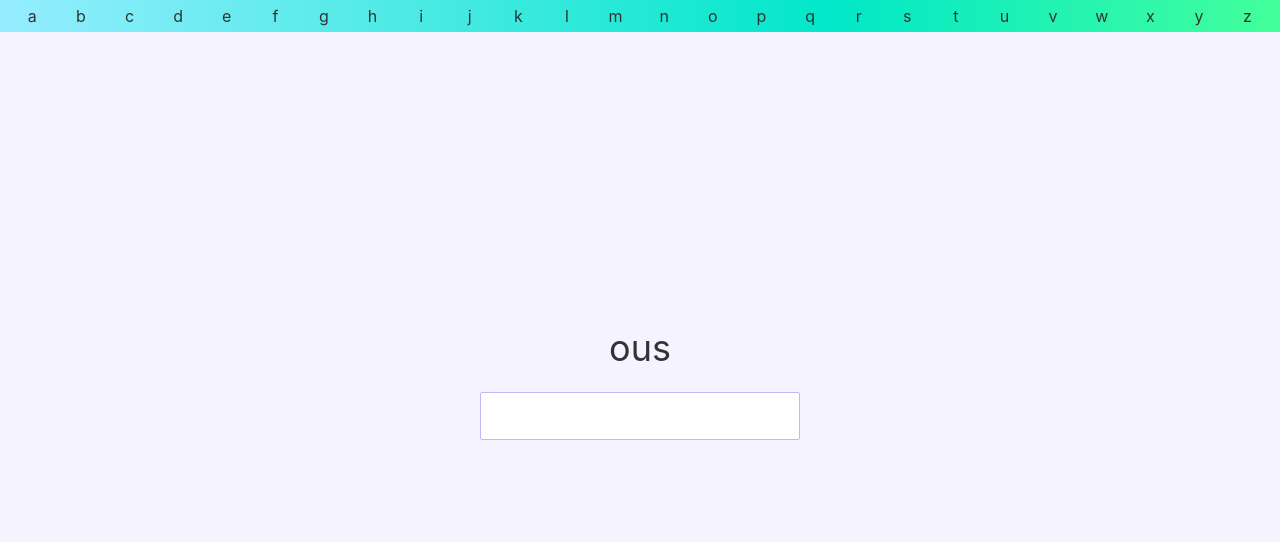
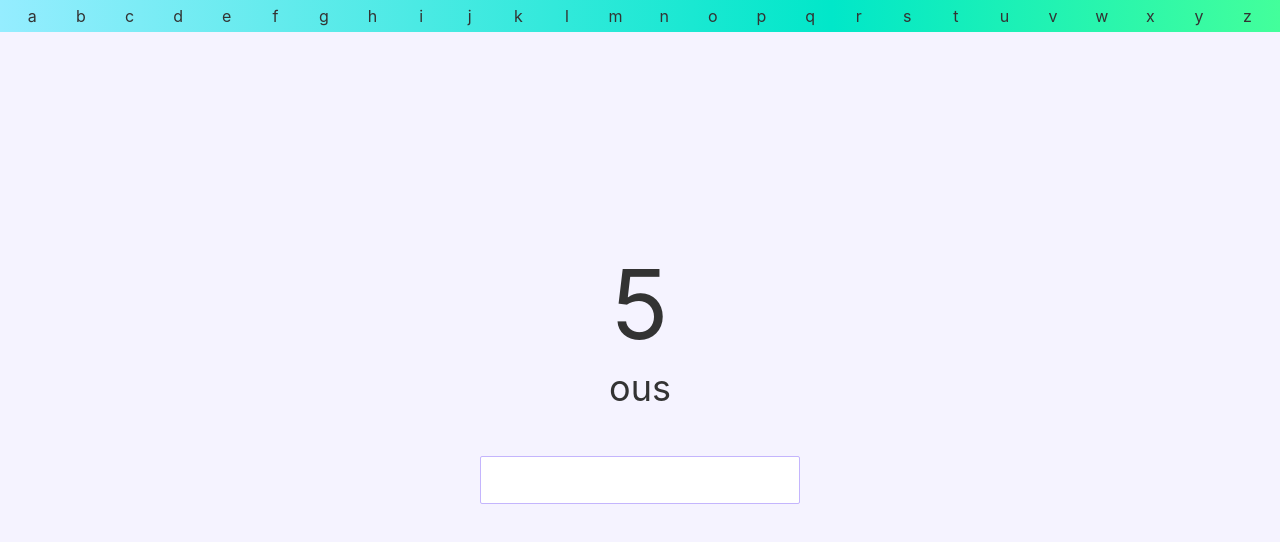
Before and after one commit to zyxwars/wordplete, a Svelte app: page / in a window 1280 px wide. Shown: the top 542 px of the page. Built offline with nearby package versions, Linux system fonts and the light colour scheme.

Commit message:
Change game to grid

```diff
--- a/src/App.svelte
+++ b/src/App.svelte
@@ -7,6 +7,7 @@
   import { words, bigrams, trigrams } from "./words";
   import Game from "./modals/Game.svelte";
   import Modal from "./components/Modal.svelte";
+  import Tutorial from "./modals/Tutorial.svelte";
 
   // const filteredBigrams = bigrams.filter((bigram) => bigram[1] > 1000);
   // const filteredTrigrams = trigrams.filter((trigram) => trigram[1] > 1000);
@@ -64,6 +65,7 @@
 </script>
 
 <Game />
+<Tutorial />
 
 <style lang="postcss" global>
   @tailwind base;
--- a/src/components/Modal.svelte
+++ b/src/components/Modal.svelte
@@ -1,9 +1,13 @@
 <script lang="ts">
-  export let onClose: () => {};
+  import { fade } from "svelte/transition";
+  export let isVisible = true;
+  export let onClose = () => {};
 </script>
 
+{#if isVisible}
   <div
-  class="top-0 left-0 fixed w-full h-full flex flex-col items-center justify-start bg-violet-50"
+    transition:fade
+    class="top-0 left-0 fixed w-full h-full flex flex-col items-center justify-start bg-violet-50 z-1000"
   >
     <span
       class="material-icons my-4 cursor-pointer hover:bg-violet-100"
@@ -14,3 +18,4 @@
     </span>
     <slot />
   </div>
+{/if}
--- a/src/modals/Game.svelte
+++ b/src/modals/Game.svelte
@@ -7,10 +7,13 @@
   const filteredTrigrams = trigrams.filter((trigram) => trigram[1] > 1000);
   const ngrams = [...filteredBigrams, ...filteredTrigrams];
 
+  let isPaused = true;
   let currentNgram = null;
   let currentWord = "";
   let usedLetters: Set<string> = new Set();
   let usedWords = [];
+  let startTime = new Date().getTime();
+  let time = 0;
 
   const pickNewNgram = () => {
     currentNgram = ngrams[Math.floor(Math.random() * ngrams.length)][0];
@@ -38,9 +41,15 @@
     pickNewNgram();
   };
 
+  setInterval(() => {
+    time = Math.floor((new Date().getTime() - startTime) / 1000);
+  }, 1000);
+
   const initRound = () => {
+    isPaused = false;
     usedLetters = new Set();
     usedWords = [];
+    startTime = new Date().getTime();
 
     pickNewNgram();
   };
@@ -53,17 +62,20 @@
   <Letters {usedLetters} />
 </div>
 
-<main
-  class="w-full h-full flex justify-center items-center flex-col bg-violet-50"
->
-  <div class="text-4xl mb-6">{currentNgram}</div>
+<div class="min-h-screen flex items-center justify-center bg-violet-50">
+  <main class="grid grid-cols-3 grid-rows-3 ">
+    <div class="text-8xl col-start-2 place-self-center">{time}</div>
+    <div class="text-4xl mb-6 row-start-2 col-start-2 place-self-center">
+      {currentNgram}
+    </div>
     <input
-    class="w-1/2 sm:w-80 h-12 mb-8 px-4 text-lg bg-white border-violet-300 outline-violet-300"
+      class="w-9/10 sm:w-80 h-12 mb-8 px-4 text-lg bg-white border-violet-300 outline-violet-300 row-start-3 col-start-2 place-self-center"
       spellcheck="false"
       on:change={submitWord}
       bind:value={currentWord}
     />
   </main>
+</div>
 
 <style>
 </style>
--- a/src/modals/Tutorial.svelte
+++ b/src/modals/Tutorial.svelte
@@ -0,0 +1,8 @@
+<script>
+  import Modal from "../components/Modal.svelte";
+  import { showTutorial } from "../store";
+</script>
+
+<Modal isVisible={$showTutorial} onClose={() => showTutorial.set(false)}>
+  <h1>Wordplete</h1>
+</Modal>
--- a/src/store/index.ts
+++ b/src/store/index.ts
@@ -4,12 +4,6 @@ export const GAME_MODES = {
   ALPHABET: 0,
   SCORE: 1,
 };
-
-// Game
-export const isPaused = writable(true);
-export const usedWords = writable([]);
-export const usedLetters = writable(new Set());
-export const score = writable(0);
 
 // Settings
 export const gameMode = writable(GAME_MODES.ALPHABET);
```
Also changed, not shown: 1 other file (tests, documents, lock files or other folders). Lines whose indentation alone changed are shown as unchanged.
